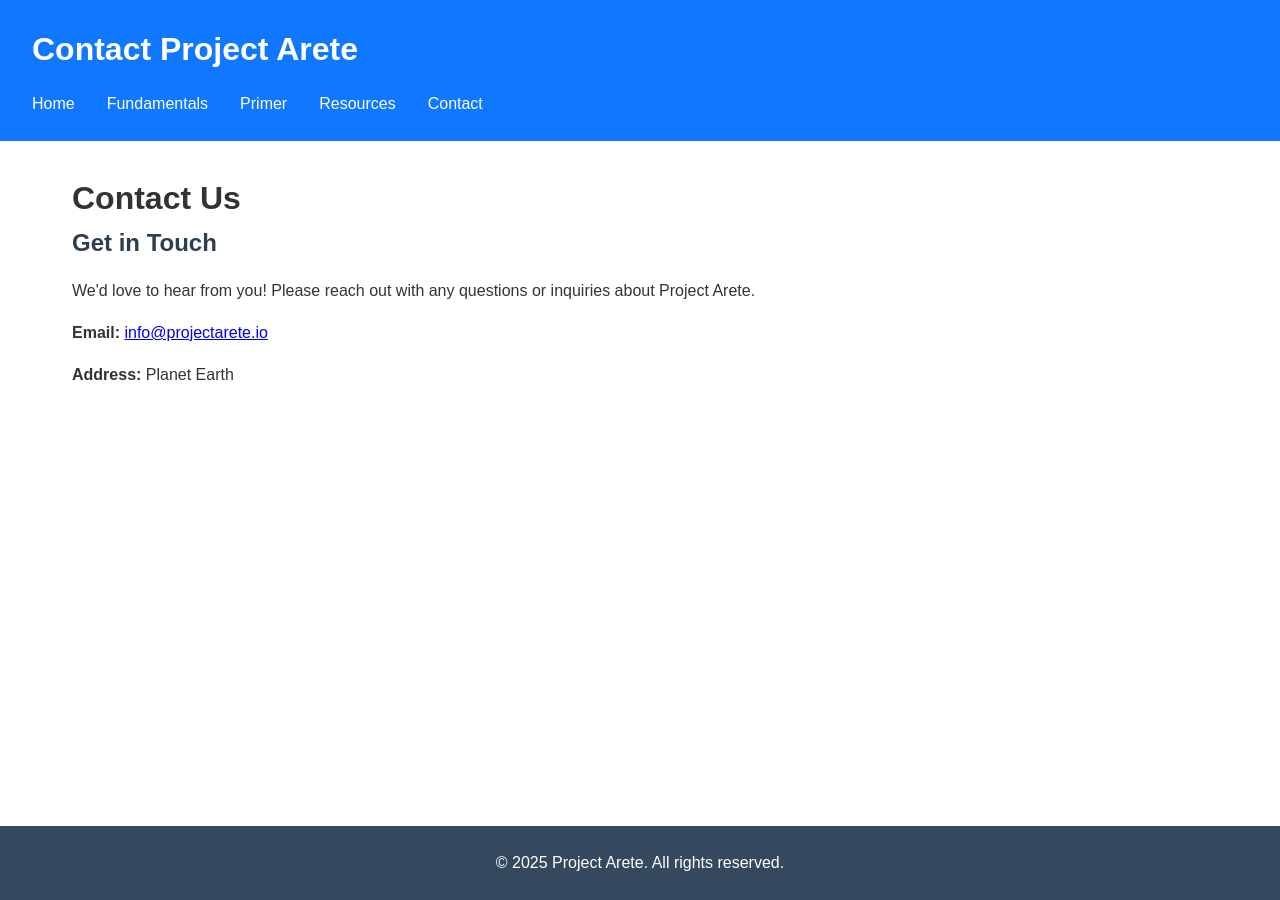
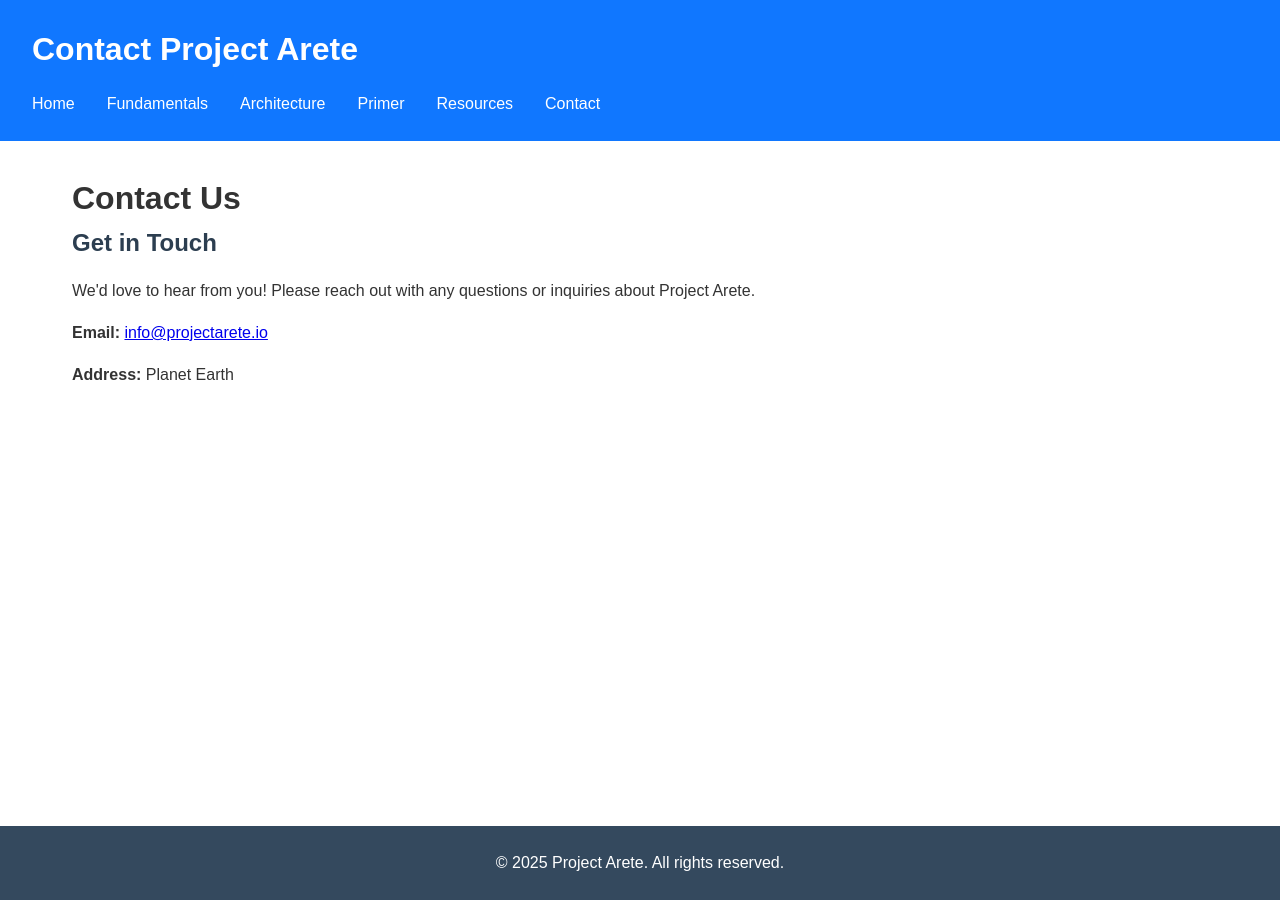
Before and after one commit to project-arete/website, a Jekyll site: the page contact.html, which Jekyll copies as it is, in a window 1280 px wide. Built offline with Jekyll 4.4.1, drawn with Linux system fonts in a browser that asks for light colours.

Commit message:
Update contact.html

```diff
--- a/contact.html
+++ b/contact.html
@@ -13,6 +13,7 @@
             <ul>
                 <li><a href="index.html">Home</a></li>
                 <li><a href="fundamentals.html">Fundamentals</a></li>
+                <li><a href="architecture.html">Architecture</a></li>
                 <li><a href="primer.html">Primer</a></li>
                 <li><a href="explore.html">Resources</a></li>
                 <li><a href="contact.html">Contact</a></li>
```
